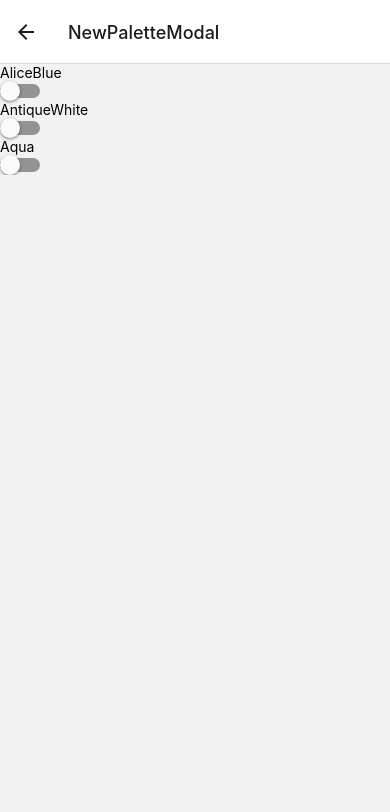
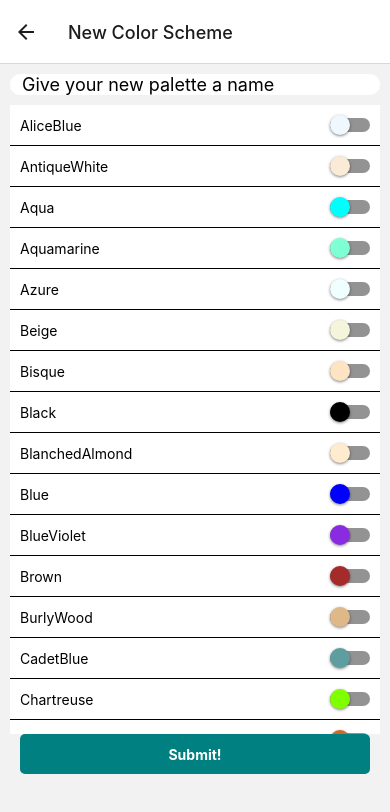
Before and after one commit to pravar-anu/learningNative, a React Native app: screen /NewPaletteModal in a window 390 px wide. Shown: the top 812 px of the page. Built offline with nearby package versions, Linux system fonts and the light colour scheme; no server answers.

Commit message:
Add new color scheme

```diff
--- a/App.tsx
+++ b/App.tsx
@@ -33,6 +33,7 @@
         <RootStack.Screen
           name="NewPaletteModal"
           component={AddNewPaletteModal}
+          options={{ title: 'New Color Scheme' }}
         />
       </RootStack.Navigator>
     </NavigationContainer>
--- a/package.json
+++ b/package.json
@@ -11,6 +11,7 @@
     "format": "npx prettier . --check --write"
   },
   "dependencies": {
+    "@react-native-clipboard/clipboard": "^1.13.2",
     "@react-navigation/native": "^6.1.9",
     "@react-navigation/native-stack": "^6.9.17",
     "react": "18.2.0",
--- a/src/screens/AddNewPaletteModal.jsx
+++ b/src/screens/AddNewPaletteModal.jsx
@@ -1,181 +1,262 @@
-import React, { useState } from 'react';
-import { View, Text, FlatList, Switch } from 'react-native';
+import React, { useCallback, useState } from 'react';
+import {
+  View,
+  Text,
+  FlatList,
+  Switch,
+  TextInput,
+  TouchableOpacity,
+  StyleSheet,
+} from 'react-native';
 
 const COLORS = [
   { colorName: 'AliceBlue', hexCode: '#F0F8FF' },
   { colorName: 'AntiqueWhite', hexCode: '#FAEBD7' },
   { colorName: 'Aqua', hexCode: '#00FFFF' },
-  // { colorName: 'Aquamarine', hexCode: '#7FFFD4' },
-  // { colorName: 'Azure', hexCode: '#F0FFFF' },
-  // { colorName: 'Beige', hexCode: '#F5F5DC' },
-  // { colorName: 'Bisque', hexCode: '#FFE4C4' },
-  // { colorName: 'Black', hexCode: '#000000' },
-  // { colorName: 'BlanchedAlmond', hexCode: '#FFEBCD' },
-  // { colorName: 'Blue', hexCode: '#0000FF' },
-  // { colorName: 'BlueViolet', hexCode: '#8A2BE2' },
-  // { colorName: 'Brown', hexCode: '#A52A2A' },
-  // { colorName: 'BurlyWood', hexCode: '#DEB887' },
-  // { colorName: 'CadetBlue', hexCode: '#5F9EA0' },
-  // { colorName: 'Chartreuse', hexCode: '#7FFF00' },
-  // { colorName: 'Chocolate', hexCode: '#D2691E' },
-  // { colorName: 'Coral', hexCode: '#FF7F50' },
-  // { colorName: 'CornflowerBlue', hexCode: '#6495ED' },
-  // { colorName: 'Cornsilk', hexCode: '#FFF8DC' },
-  // { colorName: 'Crimson', hexCode: '#DC143C' },
-  // { colorName: 'Cyan', hexCode: '#00FFFF' },
-  // { colorName: 'DarkBlue', hexCode: '#00008B' },
-  // { colorName: 'DarkCyan', hexCode: '#008B8B' },
-  // { colorName: 'DarkGoldenRod', hexCode: '#B8860B' },
-  // { colorName: 'DarkGray', hexCode: '#A9A9A9' },
-  // { colorName: 'DarkGrey', hexCode: '#A9A9A9' },
-  // { colorName: 'DarkGreen', hexCode: '#006400' },
-  // { colorName: 'DarkKhaki', hexCode: '#BDB76B' },
-  // { colorName: 'DarkMagenta', hexCode: '#8B008B' },
-  // { colorName: 'DarkOliveGreen', hexCode: '#556B2F' },
-  // { colorName: 'Darkorange', hexCode: '#FF8C00' },
-  // { colorName: 'DarkOrchid', hexCode: '#9932CC' },
-  // { colorName: 'DarkRed', hexCode: '#8B0000' },
-  // { colorName: 'DarkSalmon', hexCode: '#E9967A' },
-  // { colorName: 'DarkSeaGreen', hexCode: '#8FBC8F' },
-  // { colorName: 'DarkSlateBlue', hexCode: '#483D8B' },
-  // { colorName: 'DarkSlateGray', hexCode: '#2F4F4F' },
-  // { colorName: 'DarkSlateGrey', hexCode: '#2F4F4F' },
-  // { colorName: 'DarkTurquoise', hexCode: '#00CED1' },
-  // { colorName: 'DarkViolet', hexCode: '#9400D3' },
-  // { colorName: 'DeepPink', hexCode: '#FF1493' },
-  // { colorName: 'DeepSkyBlue', hexCode: '#00BFFF' },
-  // { colorName: 'DimGray', hexCode: '#696969' },
-  // { colorName: 'DimGrey', hexCode: '#696969' },
-  // { colorName: 'DodgerBlue', hexCode: '#1E90FF' },
-  // { colorName: 'FireBrick', hexCode: '#B22222' },
-  // { colorName: 'FloralWhite', hexCode: '#FFFAF0' },
-  // { colorName: 'ForestGreen', hexCode: '#228B22' },
-  // { colorName: 'Fuchsia', hexCode: '#FF00FF' },
-  // { colorName: 'Gainsboro', hexCode: '#DCDCDC' },
-  // { colorName: 'GhostWhite', hexCode: '#F8F8FF' },
-  // { colorName: 'Gold', hexCode: '#FFD700' },
-  // { colorName: 'GoldenRod', hexCode: '#DAA520' },
-  // { colorName: 'Gray', hexCode: '#808080' },
-  // { colorName: 'Grey', hexCode: '#808080' },
-  // { colorName: 'Green', hexCode: '#008000' },
-  // { colorName: 'GreenYellow', hexCode: '#ADFF2F' },
-  // { colorName: 'HoneyDew', hexCode: '#F0FFF0' },
-  // { colorName: 'HotPink', hexCode: '#FF69B4' },
-  // { colorName: 'IndianRed', hexCode: '#CD5C5C' },
-  // { colorName: 'Indigo', hexCode: '#4B0082' },
-  // { colorName: 'Ivory', hexCode: '#FFFFF0' },
-  // { colorName: 'Khaki', hexCode: '#F0E68C' },
-  // { colorName: 'Lavender', hexCode: '#E6E6FA' },
-  // { colorName: 'LavenderBlush', hexCode: '#FFF0F5' },
-  // { colorName: 'LawnGreen', hexCode: '#7CFC00' },
-  // { colorName: 'LemonChiffon', hexCode: '#FFFACD' },
-  // { colorName: 'LightBlue', hexCode: '#ADD8E6' },
-  // { colorName: 'LightCoral', hexCode: '#F08080' },
-  // { colorName: 'LightCyan', hexCode: '#E0FFFF' },
-  // { colorName: 'LightGoldenRodYellow', hexCode: '#FAFAD2' },
-  // { colorName: 'LightGray', hexCode: '#D3D3D3' },
-  // { colorName: 'LightGrey', hexCode: '#D3D3D3' },
-  // { colorName: 'LightGreen', hexCode: '#90EE90' },
-  // { colorName: 'LightPink', hexCode: '#FFB6C1' },
-  // { colorName: 'LightSalmon', hexCode: '#FFA07A' },
-  // { colorName: 'LightSeaGreen', hexCode: '#20B2AA' },
-  // { colorName: 'LightSkyBlue', hexCode: '#87CEFA' },
-  // { colorName: 'LightSlateGray', hexCode: '#778899' },
-  // { colorName: 'LightSlateGrey', hexCode: '#778899' },
-  // { colorName: 'LightSteelBlue', hexCode: '#B0C4DE' },
-  // { colorName: 'LightYellow', hexCode: '#FFFFE0' },
-  // { colorName: 'Lime', hexCode: '#00FF00' },
-  // { colorName: 'LimeGreen', hexCode: '#32CD32' },
-  // { colorName: 'Linen', hexCode: '#FAF0E6' },
-  // { colorName: 'Magenta', hexCode: '#FF00FF' },
-  // { colorName: 'Maroon', hexCode: '#800000' },
-  // { colorName: 'MediumAquaMarine', hexCode: '#66CDAA' },
-  // { colorName: 'MediumBlue', hexCode: '#0000CD' },
-  // { colorName: 'MediumOrchid', hexCode: '#BA55D3' },
-  // { colorName: 'MediumPurple', hexCode: '#9370D8' },
-  // { colorName: 'MediumSeaGreen', hexCode: '#3CB371' },
-  // { colorName: 'MediumSlateBlue', hexCode: '#7B68EE' },
-  // { colorName: 'MediumSpringGreen', hexCode: '#00FA9A' },
-  // { colorName: 'MediumTurquoise', hexCode: '#48D1CC' },
-  // { colorName: 'MediumVioletRed', hexCode: '#C71585' },
-  // { colorName: 'MidnightBlue', hexCode: '#191970' },
-  // { colorName: 'MintCream', hexCode: '#F5FFFA' },
-  // { colorName: 'MistyRose', hexCode: '#FFE4E1' },
-  // { colorName: 'Moccasin', hexCode: '#FFE4B5' },
-  // { colorName: 'NavajoWhite', hexCode: '#FFDEAD' },
-  // { colorName: 'Navy', hexCode: '#000080' },
-  // { colorName: 'OldLace', hexCode: '#FDF5E6' },
-  // { colorName: 'Olive', hexCode: '#808000' },
-  // { colorName: 'OliveDrab', hexCode: '#6B8E23' },
-  // { colorName: 'Orange', hexCode: '#FFA500' },
-  // { colorName: 'OrangeRed', hexCode: '#FF4500' },
-  // { colorName: 'Orchid', hexCode: '#DA70D6' },
-  // { colorName: 'PaleGoldenRod', hexCode: '#EEE8AA' },
-  // { colorName: 'PaleGreen', hexCode: '#98FB98' },
-  // { colorName: 'PaleTurquoise', hexCode: '#AFEEEE' },
-  // { colorName: 'PaleVioletRed', hexCode: '#D87093' },
-  // { colorName: 'PapayaWhip', hexCode: '#FFEFD5' },
-  // { colorName: 'PeachPuff', hexCode: '#FFDAB9' },
-  // { colorName: 'Peru', hexCode: '#CD853F' },
-  // { colorName: 'Pink', hexCode: '#FFC0CB' },
-  // { colorName: 'Plum', hexCode: '#DDA0DD' },
-  // { colorName: 'PowderBlue', hexCode: '#B0E0E6' },
-  // { colorName: 'Purple', hexCode: '#800080' },
-  // { colorName: 'Red', hexCode: '#FF0000' },
-  // { colorName: 'RosyBrown', hexCode: '#BC8F8F' },
-  // { colorName: 'RoyalBlue', hexCode: '#4169E1' },
-  // { colorName: 'SaddleBrown', hexCode: '#8B4513' },
-  // { colorName: 'Salmon', hexCode: '#FA8072' },
-  // { colorName: 'SandyBrown', hexCode: '#F4A460' },
-  // { colorName: 'SeaGreen', hexCode: '#2E8B57' },
-  // { colorName: 'SeaShell', hexCode: '#FFF5EE' },
-  // { colorName: 'Sienna', hexCode: '#A0522D' },
-  // { colorName: 'Silver', hexCode: '#C0C0C0' },
-  // { colorName: 'SkyBlue', hexCode: '#87CEEB' },
-  // { colorName: 'SlateBlue', hexCode: '#6A5ACD' },
-  // { colorName: 'SlateGray', hexCode: '#708090' },
-  // { colorName: 'SlateGrey', hexCode: '#708090' },
-  // { colorName: 'Snow', hexCode: '#FFFAFA' },
-  // { colorName: 'SpringGreen', hexCode: '#00FF7F' },
-  // { colorName: 'SteelBlue', hexCode: '#4682B4' },
-  // { colorName: 'Tan', hexCode: '#D2B48C' },
-  // { colorName: 'Teal', hexCode: '#008080' },
-  // { colorName: 'Thistle', hexCode: '#D8BFD8' },
-  // { colorName: 'Tomato', hexCode: '#FF6347' },
-  // { colorName: 'Turquoise', hexCode: '#40E0D0' },
-  // { colorName: 'Violet', hexCode: '#EE82EE' },
-  // { colorName: 'Wheat', hexCode: '#F5DEB3' },
-  // { colorName: 'White', hexCode: '#FFFFFF' },
-  // { colorName: 'WhiteSmoke', hexCode: '#F5F5F5' },
-  // { colorName: 'Yellow', hexCode: '#FFFF00' },
-  // { colorName: 'YellowGreen', hexCode: '#9ACD' },
+  { colorName: 'Aquamarine', hexCode: '#7FFFD4' },
+  { colorName: 'Azure', hexCode: '#F0FFFF' },
+  { colorName: 'Beige', hexCode: '#F5F5DC' },
+  { colorName: 'Bisque', hexCode: '#FFE4C4' },
+  { colorName: 'Black', hexCode: '#000000' },
+  { colorName: 'BlanchedAlmond', hexCode: '#FFEBCD' },
+  { colorName: 'Blue', hexCode: '#0000FF' },
+  { colorName: 'BlueViolet', hexCode: '#8A2BE2' },
+  { colorName: 'Brown', hexCode: '#A52A2A' },
+  { colorName: 'BurlyWood', hexCode: '#DEB887' },
+  { colorName: 'CadetBlue', hexCode: '#5F9EA0' },
+  { colorName: 'Chartreuse', hexCode: '#7FFF00' },
+  { colorName: 'Chocolate', hexCode: '#D2691E' },
+  { colorName: 'Coral', hexCode: '#FF7F50' },
+  { colorName: 'CornflowerBlue', hexCode: '#6495ED' },
+  { colorName: 'Cornsilk', hexCode: '#FFF8DC' },
+  { colorName: 'Crimson', hexCode: '#DC143C' },
+  { colorName: 'Cyan', hexCode: '#00FFFF' },
+  { colorName: 'DarkBlue', hexCode: '#00008B' },
+  { colorName: 'DarkCyan', hexCode: '#008B8B' },
+  { colorName: 'DarkGoldenRod', hexCode: '#B8860B' },
+  { colorName: 'DarkGray', hexCode: '#A9A9A9' },
+  { colorName: 'DarkGrey', hexCode: '#A9A9A9' },
+  { colorName: 'DarkGreen', hexCode: '#006400' },
+  { colorName: 'DarkKhaki', hexCode: '#BDB76B' },
+  { colorName: 'DarkMagenta', hexCode: '#8B008B' },
+  { colorName: 'DarkOliveGreen', hexCode: '#556B2F' },
+  { colorName: 'Darkorange', hexCode: '#FF8C00' },
+  { colorName: 'DarkOrchid', hexCode: '#9932CC' },
+  { colorName: 'DarkRed', hexCode: '#8B0000' },
+  { colorName: 'DarkSalmon', hexCode: '#E9967A' },
+  { colorName: 'DarkSeaGreen', hexCode: '#8FBC8F' },
+  { colorName: 'DarkSlateBlue', hexCode: '#483D8B' },
+  { colorName: 'DarkSlateGray', hexCode: '#2F4F4F' },
+  { colorName: 'DarkSlateGrey', hexCode: '#2F4F4F' },
+  { colorName: 'DarkTurquoise', hexCode: '#00CED1' },
+  { colorName: 'DarkViolet', hexCode: '#9400D3' },
+  { colorName: 'DeepPink', hexCode: '#FF1493' },
+  { colorName: 'DeepSkyBlue', hexCode: '#00BFFF' },
+  { colorName: 'DimGray', hexCode: '#696969' },
+  { colorName: 'DimGrey', hexCode: '#696969' },
+  { colorName: 'DodgerBlue', hexCode: '#1E90FF' },
+  { colorName: 'FireBrick', hexCode: '#B22222' },
+  { colorName: 'FloralWhite', hexCode: '#FFFAF0' },
+  { colorName: 'ForestGreen', hexCode: '#228B22' },
+  { colorName: 'Fuchsia', hexCode: '#FF00FF' },
+  { colorName: 'Gainsboro', hexCode: '#DCDCDC' },
+  { colorName: 'GhostWhite', hexCode: '#F8F8FF' },
+  { colorName: 'Gold', hexCode: '#FFD700' },
+  { colorName: 'GoldenRod', hexCode: '#DAA520' },
+  { colorName: 'Gray', hexCode: '#808080' },
+  { colorName: 'Grey', hexCode: '#808080' },
+  { colorName: 'Green', hexCode: '#008000' },
+  { colorName: 'GreenYellow', hexCode: '#ADFF2F' },
+  { colorName: 'HoneyDew', hexCode: '#F0FFF0' },
+  { colorName: 'HotPink', hexCode: '#FF69B4' },
+  { colorName: 'IndianRed', hexCode: '#CD5C5C' },
+  { colorName: 'Indigo', hexCode: '#4B0082' },
+  { colorName: 'Ivory', hexCode: '#FFFFF0' },
+  { colorName: 'Khaki', hexCode: '#F0E68C' },
+  { colorName: 'Lavender', hexCode: '#E6E6FA' },
+  { colorName: 'LavenderBlush', hexCode: '#FFF0F5' },
+  { colorName: 'LawnGreen', hexCode: '#7CFC00' },
+  { colorName: 'LemonChiffon', hexCode: '#FFFACD' },
+  { colorName: 'LightBlue', hexCode: '#ADD8E6' },
+  { colorName: 'LightCoral', hexCode: '#F08080' },
+  { colorName: 'LightCyan', hexCode: '#E0FFFF' },
+  { colorName: 'LightGoldenRodYellow', hexCode: '#FAFAD2' },
+  { colorName: 'LightGray', hexCode: '#D3D3D3' },
+  { colorName: 'LightGrey', hexCode: '#D3D3D3' },
+  { colorName: 'LightGreen', hexCode: '#90EE90' },
+  { colorName: 'LightPink', hexCode: '#FFB6C1' },
+  { colorName: 'LightSalmon', hexCode: '#FFA07A' },
+  { colorName: 'LightSeaGreen', hexCode: '#20B2AA' },
+  { colorName: 'LightSkyBlue', hexCode: '#87CEFA' },
+  { colorName: 'LightSlateGray', hexCode: '#778899' },
+  { colorName: 'LightSlateGrey', hexCode: '#778899' },
+  { colorName: 'LightSteelBlue', hexCode: '#B0C4DE' },
+  { colorName: 'LightYellow', hexCode: '#FFFFE0' },
+  { colorName: 'Lime', hexCode: '#00FF00' },
+  { colorName: 'LimeGreen', hexCode: '#32CD32' },
+  { colorName: 'Linen', hexCode: '#FAF0E6' },
+  { colorName: 'Magenta', hexCode: '#FF00FF' },
+  { colorName: 'Maroon', hexCode: '#800000' },
+  { colorName: 'MediumAquaMarine', hexCode: '#66CDAA' },
+  { colorName: 'MediumBlue', hexCode: '#0000CD' },
+  { colorName: 'MediumOrchid', hexCode: '#BA55D3' },
+  { colorName: 'MediumPurple', hexCode: '#9370D8' },
+  { colorName: 'MediumSeaGreen', hexCode: '#3CB371' },
+  { colorName: 'MediumSlateBlue', hexCode: '#7B68EE' },
+  { colorName: 'MediumSpringGreen', hexCode: '#00FA9A' },
+  { colorName: 'MediumTurquoise', hexCode: '#48D1CC' },
+  { colorName: 'MediumVioletRed', hexCode: '#C71585' },
+  { colorName: 'MidnightBlue', hexCode: '#191970' },
+  { colorName: 'MintCream', hexCode: '#F5FFFA' },
+  { colorName: 'MistyRose', hexCode: '#FFE4E1' },
+  { colorName: 'Moccasin', hexCode: '#FFE4B5' },
+  { colorName: 'NavajoWhite', hexCode: '#FFDEAD' },
+  { colorName: 'Navy', hexCode: '#000080' },
+  { colorName: 'OldLace', hexCode: '#FDF5E6' },
+  { colorName: 'Olive', hexCode: '#808000' },
+  { colorName: 'OliveDrab', hexCode: '#6B8E23' },
+  { colorName: 'Orange', hexCode: '#FFA500' },
+  { colorName: 'OrangeRed', hexCode: '#FF4500' },
+  { colorName: 'Orchid', hexCode: '#DA70D6' },
+  { colorName: 'PaleGoldenRod', hexCode: '#EEE8AA' },
+  { colorName: 'PaleGreen', hexCode: '#98FB98' },
+  { colorName: 'PaleTurquoise', hexCode: '#AFEEEE' },
+  { colorName: 'PaleVioletRed', hexCode: '#D87093' },
+  { colorName: 'PapayaWhip', hexCode: '#FFEFD5' },
+  { colorName: 'PeachPuff', hexCode: '#FFDAB9' },
+  { colorName: 'Peru', hexCode: '#CD853F' },
+  { colorName: 'Pink', hexCode: '#FFC0CB' },
+  { colorName: 'Plum', hexCode: '#DDA0DD' },
+  { colorName: 'PowderBlue', hexCode: '#B0E0E6' },
+  { colorName: 'Purple', hexCode: '#800080' },
+  { colorName: 'Red', hexCode: '#FF0000' },
+  { colorName: 'RosyBrown', hexCode: '#BC8F8F' },
+  { colorName: 'RoyalBlue', hexCode: '#4169E1' },
+  { colorName: 'SaddleBrown', hexCode: '#8B4513' },
+  { colorName: 'Salmon', hexCode: '#FA8072' },
+  { colorName: 'SandyBrown', hexCode: '#F4A460' },
+  { colorName: 'SeaGreen', hexCode: '#2E8B57' },
+  { colorName: 'SeaShell', hexCode: '#FFF5EE' },
+  { colorName: 'Sienna', hexCode: '#A0522D' },
+  { colorName: 'Silver', hexCode: '#C0C0C0' },
+  { colorName: 'SkyBlue', hexCode: '#87CEEB' },
+  { colorName: 'SlateBlue', hexCode: '#6A5ACD' },
+  { colorName: 'SlateGray', hexCode: '#708090' },
+  { colorName: 'SlateGrey', hexCode: '#708090' },
+  { colorName: 'Snow', hexCode: '#FFFAFA' },
+  { colorName: 'SpringGreen', hexCode: '#00FF7F' },
+  { colorName: 'SteelBlue', hexCode: '#4682B4' },
+  { colorName: 'Tan', hexCode: '#D2B48C' },
+  { colorName: 'Teal', hexCode: '#008080' },
+  { colorName: 'Thistle', hexCode: '#D8BFD8' },
+  { colorName: 'Tomato', hexCode: '#FF6347' },
+  { colorName: 'Turquoise', hexCode: '#40E0D0' },
+  { colorName: 'Violet', hexCode: '#EE82EE' },
+  { colorName: 'Wheat', hexCode: '#F5DEB3' },
+  { colorName: 'White', hexCode: '#FFFFFF' },
+  { colorName: 'WhiteSmoke', hexCode: '#F5F5F5' },
+  { colorName: 'Yellow', hexCode: '#FFFF00' },
+  { colorName: 'YellowGreen', hexCode: '#9ACD' },
 ];
 
-const AddNewPaletteModal = () => {
-  const [palette, setPalette] = useState([]);
-  const [isEnabled, setIsEnabled] = useState(false);
+const AddNewPaletteModal = ({ navigation }) => {
+  const [selectedPalette, setSelectedPalette] = useState([]);
+  const [paletteName, setPaletteName] = useState('');
+
+  const handleSubmit = () => {
+    if (selectedPalette.length > 3 && paletteName.trim() !== '') {
+      navigation.navigate('Home', {
+        newPalette: { paletteName, colors: selectedPalette },
+      });
+    } else {
+      console.warn('Please select at least three colors');
+    }
+  };
+
   return (
-    <View>
+    <View style={{ padding: 10, flex: 1, justifyContent: 'center' }}>
+      <TextInput
+        style={{
+          backgroundColor: '#fff',
+          paddingHorizontal: 12,
+          marginBottom: 10,
+          fontSize: 18,
+          borderRadius: 10,
+          color: 'black',
+        }}
+        value={paletteName}
+        onChangeText={setPaletteName}
+        placeholder="Give your new palette a name"
+        placeholderTextColor="#000"
+      />
       <FlatList
         data={COLORS}
         keyExtractor={item => item.colorName + item.hexCode}
         renderItem={({ item }) => {
           return (
-            <View>
-              <Text>{item.colorName}</Text>
+            <View
+              style={{
+                flexDirection: 'row',
+                justifyContent: 'space-between',
+                alignItems: 'center',
+                padding: 10,
+                borderBottomColor: '#000',
+                borderBottomWidth: 1,
+                backgroundColor: '#fff',
+              }}
+            >
+              <Text style={{ color: 'black' }}>{item.colorName}</Text>
               <Switch
-                onChange={e => {
-                  console.log('Target: ', e.target.value);
-                  setIsEnabled(prev => !prev);
+                thumbColor={item.hexCode}
+                onValueChange={value => {
+                  if (
+                    value &&
+                    !selectedPalette.find(
+                      color => color.colorName === item.colorName,
+                    )
+                  ) {
+                    setSelectedPalette(prev => [...prev, item]);
+                  } else {
+                    setSelectedPalette(prev =>
+                      prev.filter(color => color.colorName !== item.colorName),
+                    );
+                  }
                 }}
-                value={isEnabled}
+                value={
+                  !!selectedPalette.find(
+                    color => color.colorName === item.colorName,
+                  )
+                }
               />
             </View>
           );
         }}
       />
+      <TouchableOpacity style={styles.buttonWrapper} onPress={handleSubmit}>
+        <View style={styles.button}>
+          <Text style={styles.buttonText}>Submit!</Text>
+        </View>
+      </TouchableOpacity>
     </View>
   );
 };
 
+const styles = StyleSheet.create({
+  buttonWrapper: {
+    height: 100,
+    marginHorizontal: 10,
+  },
+  button: {
+    height: 40,
+    backgroundColor: 'teal',
+    borderRadius: 5,
+    justifyContent: 'center',
+    alignItems: 'center',
+  },
+  buttonText: {
+    color: 'white',
+    fontWeight: 'bold',
+  },
+});
+
 export default AddNewPaletteModal;
```
Also changed, not shown: src/components/ColorBox.jsx (+8 -1 lines), src/screens/Home.jsx (+9 -1 lines), 1 other file (tests, documents, lock files or other folders).
